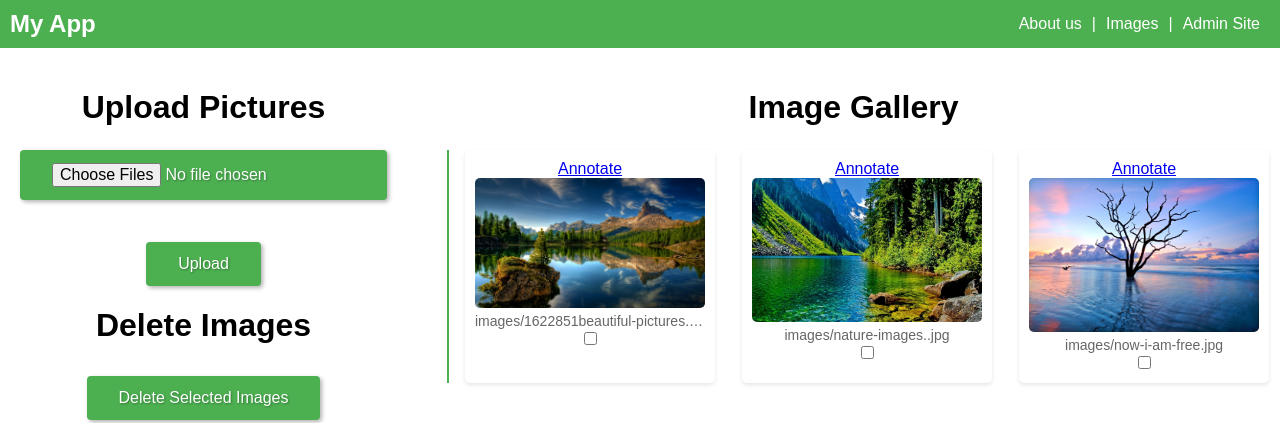
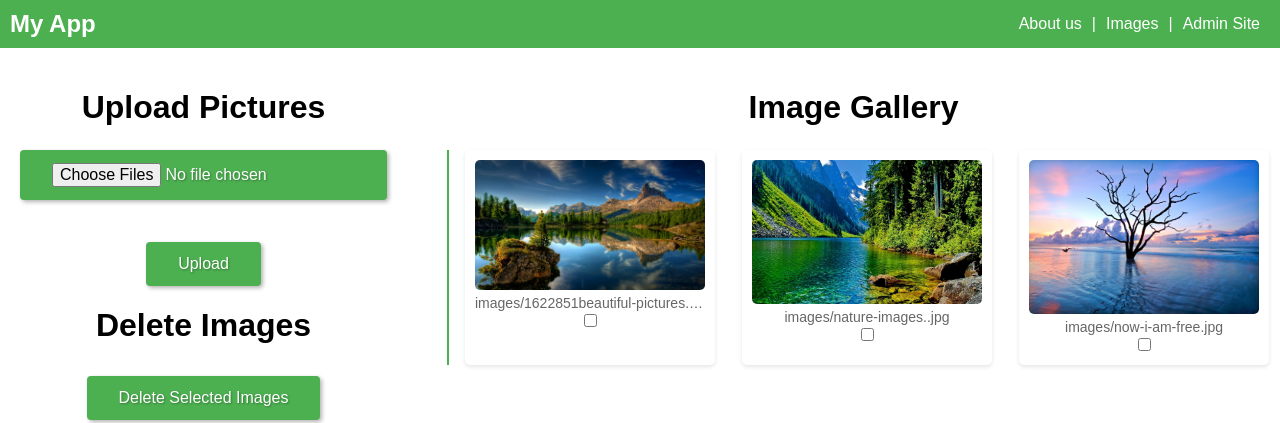
Before and after one commit to julien32/MedicalImageSegmentation, a Django app: page /gallery/ in a window 1280 px wide. Shown: the top 423 px of the page. Run offline with Django 4.2, Linux system fonts and the light colour scheme; data comes from the database, SQL or seed files in the repository.

Commit message:
Removed link on gallery page, images are now clickable again

```diff
--- a/frontendPrototype/prototypeSite/prototypeApp/templates/gallery.html
+++ b/frontendPrototype/prototypeSite/prototypeApp/templates/gallery.html
@@ -29,8 +29,8 @@
                 <div id="image-gallery">
                     {% for picture in pictures %}
                         <div class="gallery-item">
-                            <a href="{% url 'annotation' picture.id %}">Annotate</a>
-                                <img src="{{ picture.image.url }}" alt="Image">
+                            <a href="{% url 'annotation' picture.id %}">
+                                <img src="{{ picture.image.url }}" alt="Image" >
                             </a>
                             <div class="image-title">
                                 <a href="{% url 'annotation' picture.id %}" class="text-link">
```
